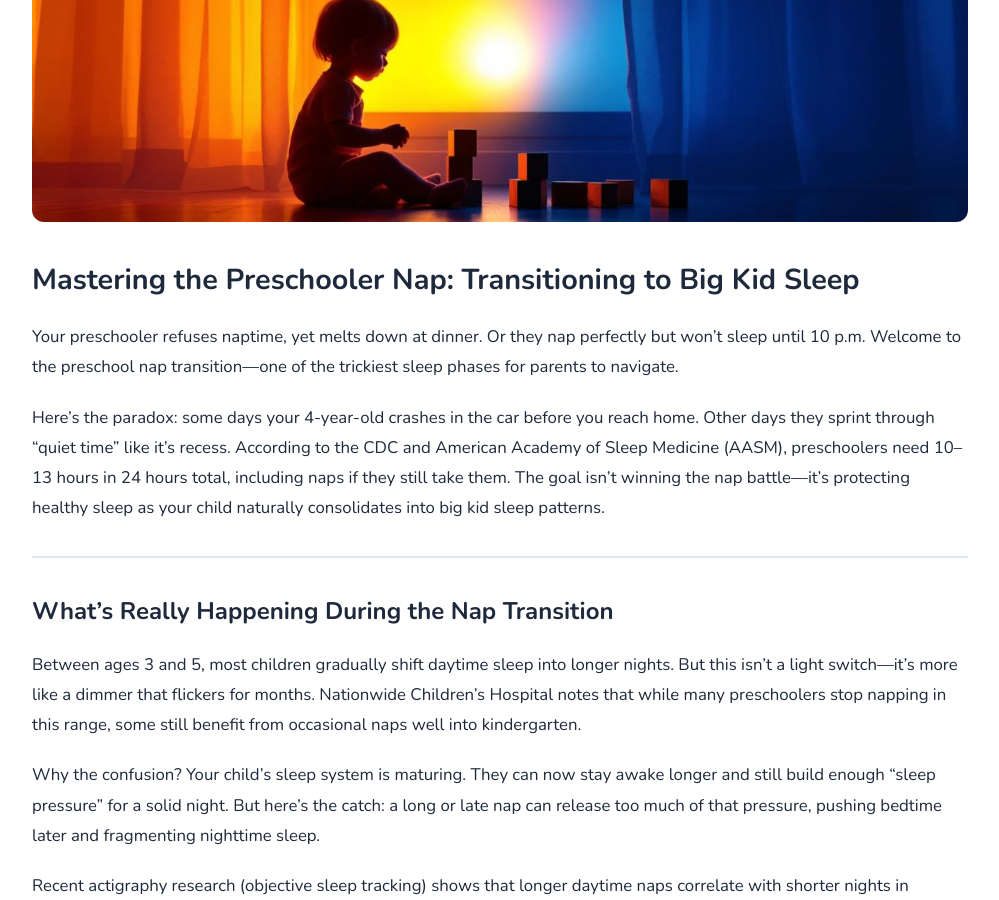
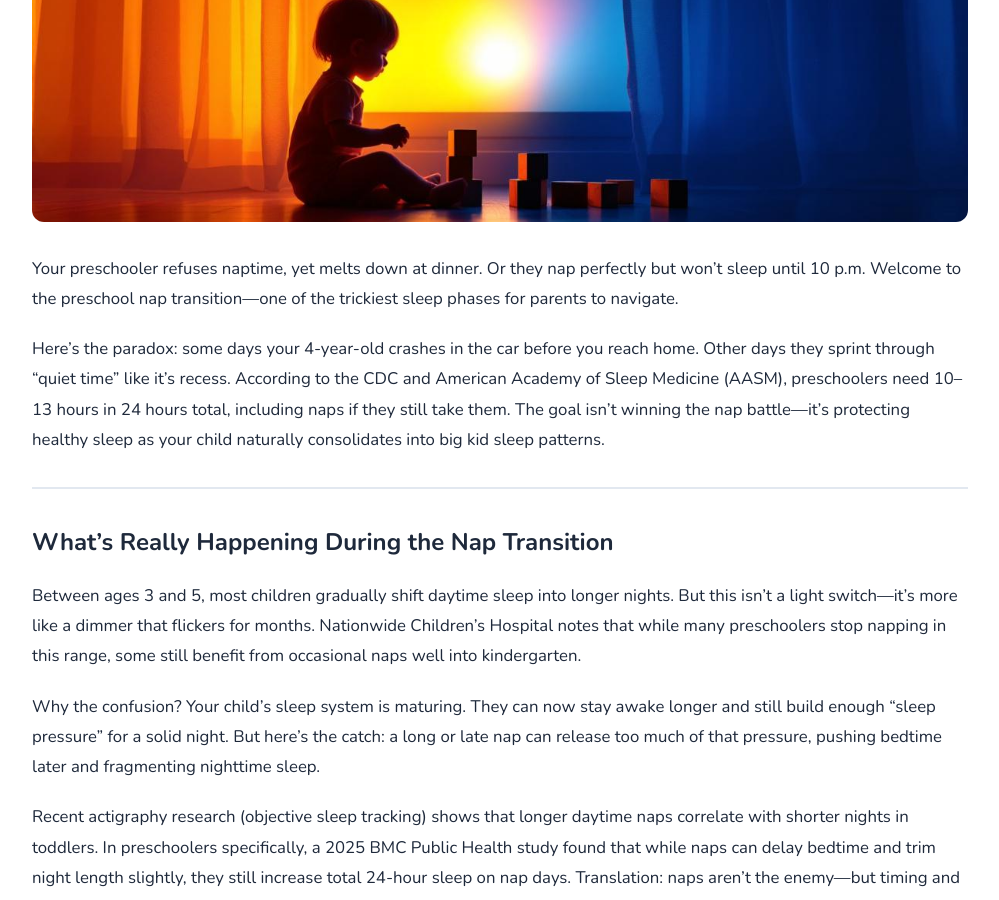
Before and after one commit to IUshakovsky/NapCalc, a Jekyll site: the page built from _posts/2026-02-05-preschooler-nap-big-kid-sleep.md, in a window 1280 px wide and 900 px high, scrolled down 590 px. Shown: the whole window, without its empty margins (140-1139 px from the left). Built offline with Jekyll 4.4.1, drawn with Linux system fonts in a browser that asks for light colours.

Commit message:
Fixed typo in blog post excerpt field from 'except' to 'excerpt' and removed duplicate title heading

```diff
--- a/_posts/2026-02-05-preschooler-nap-big-kid-sleep.md
+++ b/_posts/2026-02-05-preschooler-nap-big-kid-sleep.md
@@ -4,11 +4,9 @@
 date: 2026-02-05 03:00:00 +0000
 author: "TinyRests Team"
 tags: [preschooler nap, big kid sleep, nap transition, wake windows, toddler sleep]
-except: "Learn when and how preschoolers transition away from naps, how much sleep 3–5 year-olds need, and practical steps to protect big kid sleep without melatonin or bedtime battles."
+excerpt: "Learn when and how preschoolers transition away from naps, how much sleep 3–5 year-olds need, and practical steps to protect big kid sleep without melatonin or bedtime battles."
 image: "/assets/images/blog/preschooler-nap-transition.jpg"
 ---
-
-# Mastering the Preschooler Nap: Transitioning to Big Kid Sleep
 
 Your preschooler refuses naptime, yet melts down at dinner. Or they nap perfectly but won't sleep until 10 p.m. Welcome to the preschool nap transition—one of the trickiest sleep phases for parents to navigate.
 
```
